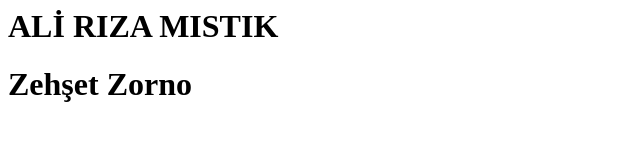
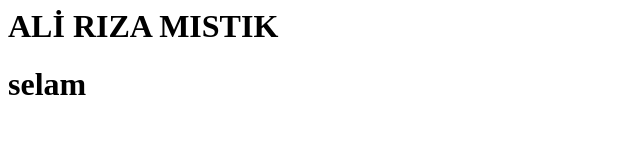
Before and after one commit to alirizamistik17/alirizamistik17.github.io, a plain HTML site: page styles/index.html in a window 1280 px wide. Shown: the whole page, without its empty margins (0-640 px from the left). Drawn offline with Linux system fonts and the light colour scheme.

Commit message:
Update index.html

```diff
--- a/styles/index.html
+++ b/styles/index.html
@@ -1,2 +1,2 @@
 <h1>ALİ RIZA MISTIK</h1>
-<h1>Zehşet Zorno</h1>
+<h1>selam</h1>
```
